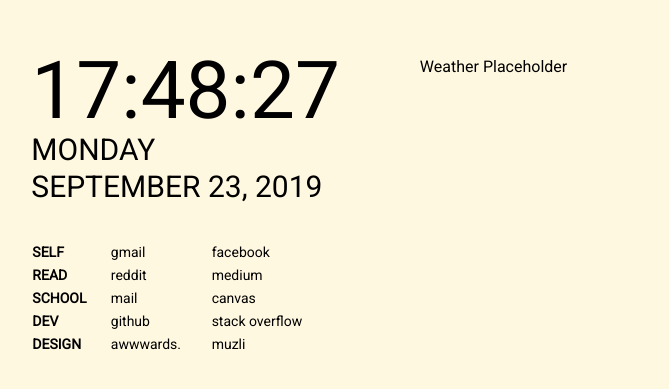
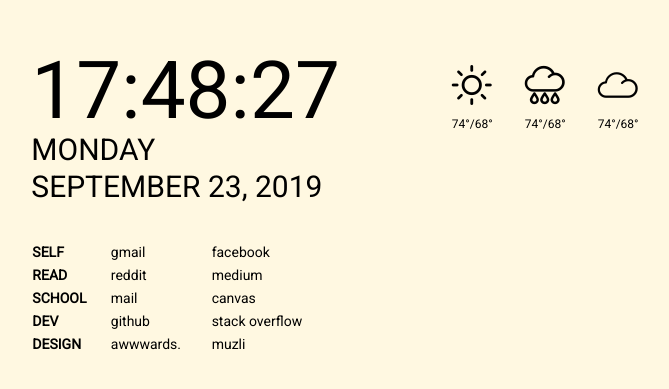
Before and after one commit to ahansrisuk/startpage, a Vue app: page / in a window 1280 px wide. Shown: the part 195-584 px from the top of the page, without its empty margins (182-851 px from the left). Built offline with nearby package versions, Linux system fonts and the light colour scheme.

Commit message:
weather component sizing

```diff
--- a/package.json
+++ b/package.json
@@ -8,6 +8,7 @@
     "lint": "vue-cli-service lint"
   },
   "dependencies": {
+    "axios": "^0.19.0",
     "core-js": "^2.6.5",
     "vue": "^2.6.10"
   },
--- a/src/App.vue
+++ b/src/App.vue
@@ -6,7 +6,8 @@
                 <LinkTable class="mt-10" />
             </div>
             <div class="self-start ml-20">
-                <HelloWorld msg="Weather Placeholder"/>
+                <Weather />
+                <HelloWorld msg="Search bar placeholder"
             </div>
         </div>
 
@@ -17,13 +18,15 @@
 import HelloWorld from './components/HelloWorld.vue';
 import DateTime from './components/DateTime.vue';
 import LinkTable from './components/LinkTable.vue';
+import Weather from "./components/Weather.vue";
 
 export default {
   name: 'app',
   components: {
     HelloWorld,
     DateTime,
-    LinkTable
+    LinkTable,
+    Weather
   },
 };
 </script>
--- a/src/assets/icons/weather/flaticon.css
+++ b/src/assets/icons/weather/flaticon.css
@@ -24,9 +24,9 @@
 [class^="flaticon-"]:before, [class*=" flaticon-"]:before,
 [class^="flaticon-"]:after, [class*=" flaticon-"]:after {
   font-family: Flaticon;
-        font-size: 20px;
+        font-size: 2.5rem;
 font-style: normal;
-margin-left: 20px;
+/* margin-left: 20px; */
 }
 
 .flaticon-001-celsius:before { content: "\f100"; }
--- /dev/null
+++ b/src/components/Weather.vue
@@ -0,0 +1,24 @@
+<template>
+    <div class="flex">
+        <div class="ml-8 text-xs">
+            <span class="flaticon-016-sun block"></span>
+            74°/68°
+        </div>
+        <div class="ml-8 text-xs">
+            <span class="flaticon-010-raining"></span>
+            <p class="text-xs">74°/68°</p>
+        </div>
+        <div class="ml-8 text-xs">
+            <span class="flaticon-015-cloud"></span>
+            <p class="text-xs">74°/68°</p>
+        </div>
+    </div>
+</template>
+
+<script>
+import auth from '../../auth.js';
+
+export default {
+    name: 'Weather',
+}
+</script>
--- a/src/main.js
+++ b/src/main.js
@@ -1,7 +1,7 @@
 import Vue from 'vue';
 import App from './App.vue';
+import '@/assets/icons/weather/flaticon.css';
 import '@/assets/css/tailwind.css';
-import '@/assets/icons/weather/flaticon.css';
 
 Vue.config.productionTip = false;
 
```
Also changed, not shown: 2 other files (tests, documents, lock files or other folders).
